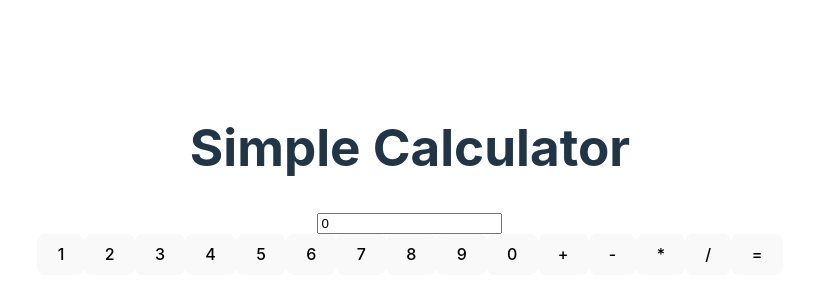
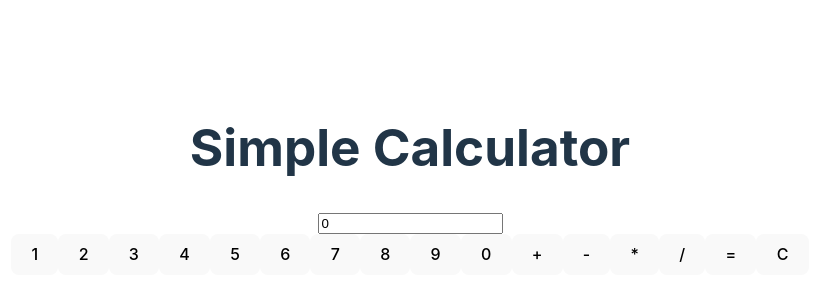
Before and after one commit to hRebb/react-calculator, a React (Vite) app in the folder calculator/: page / in a window 1280 px wide. Shown: the part 220-520 px from the top of the page, without its empty margins (230-1049 px from the left). Built offline with nearby package versions, Linux system fonts and the light colour scheme.

Commit message:
make the reset func

```diff
--- a/calculator/src/components/Calculator.tsx
+++ b/calculator/src/components/Calculator.tsx
@@ -20,6 +20,9 @@ class Calculator extends Component<{}, CalculatorState> {
                 this.setState({ result: "Error" });
             }
         }
+        else if (value === "C") {
+            this.setState({ result: "0" })
+        }
         else {
             this.setState((prevState) => ({
                 result: prevState.result === "0" ? value: prevState.result + value,
--- a/calculator/src/components/Operation.tsx
+++ b/calculator/src/components/Operation.tsx
@@ -24,6 +24,7 @@ class Operation extends Component<OperationProps> {
                 <button onClick={() => this.handleClick("*")}>*</button>
                 <button onClick={() => this.handleClick("/")}>/</button>
                 <button onClick={() => this.handleClick("=")}>=</button>
+                <button onClick={() => this.handleClick("C")}>C</button>
             </div>
         )
     }
```
